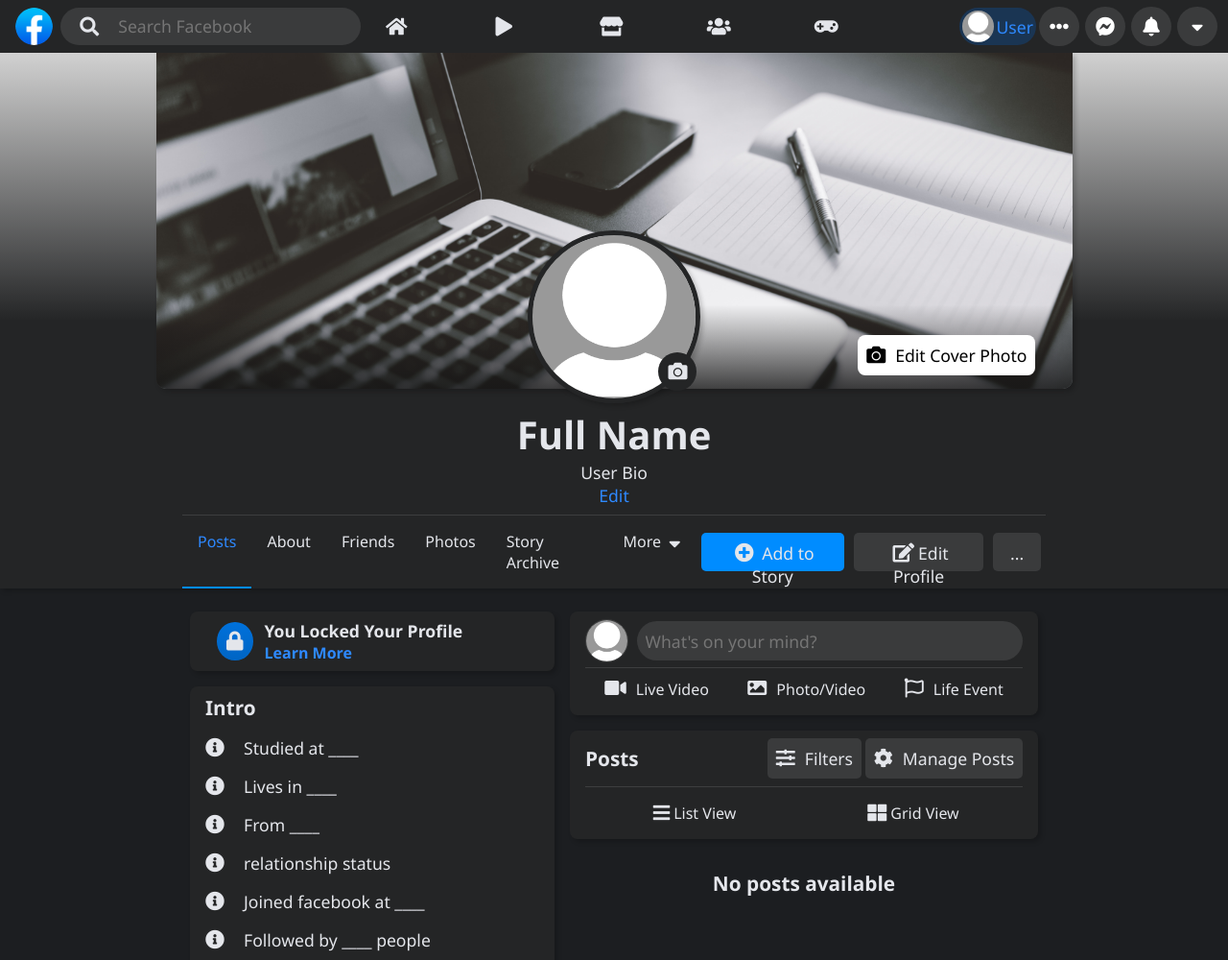
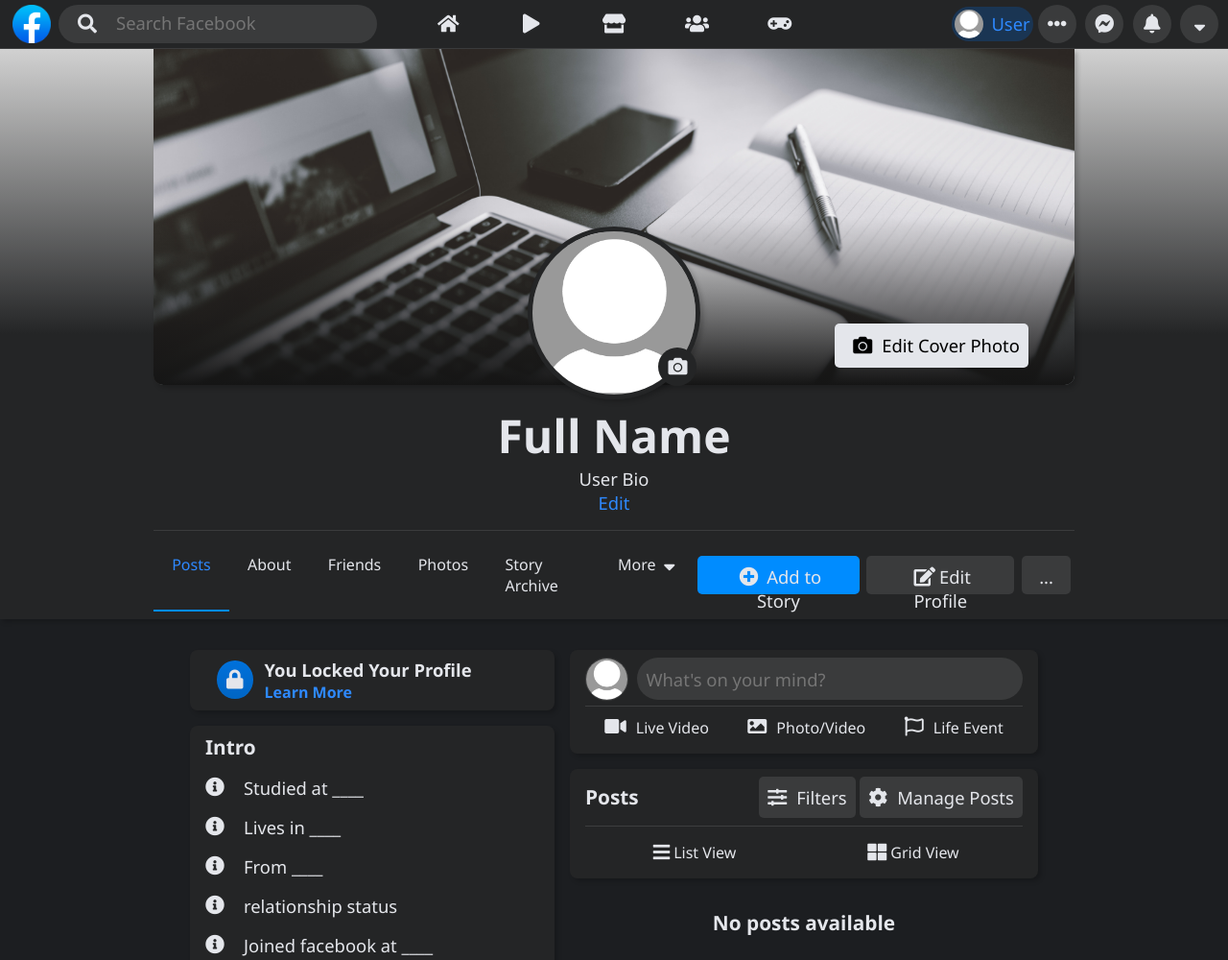
Before and after one commit to Mahmudur-Rashid/Facebook-Profile-UI-2021, a plain HTML site: page index.html in a window 1280 px wide. Shown: the top 1000 px of the page at 96% size. Drawn offline with Linux system fonts and the light colour scheme.

Commit message:
Add files via upload

```diff
--- a/index.html
+++ b/index.html
@@ -1,6 +1,3 @@
-
-<!-- * This is not a responsive page. As a result, this page is not mobile friendly! -->
-
 <!-- This is my personal project. It's not even close to the original Facebook when it comes to anything other than the layout. Regardless, all credits go to their original creators. Only the code written below is mine.-->
 
 <!DOCTYPE html>
@@ -19,10 +16,13 @@
 
     <nav id="top-nav">
 
+        <div id="top-nav-container">
             <!-- Logo & Search bar -->
-
             <section class="nav-container nav-left">
-            <img id="company-logo" src="./Pics/facebook.png" alt="">
+                <div id="company-logo">
+                    <img src="./Pics/facebook.png" alt="">
+                </div>
+                <button id="search-btn"><i class="fa fa-search"></i></button>
                 <div id="search-bar">
                     <i class="fas fa-search"></i>
                     <input type="text"placeholder="Search Facebook">
@@ -32,20 +32,20 @@
             <!-- Navigation buttons -->
 
             <section class="nav-container nav-middle">
-            <div id="top-nav-buttons">
-                <ul>
-                    <a href="#"><i class="fas fa-home"></i></a></li>
+                    <ul id="top-nav-buttons">
+                        <li><a href="#"><i class="fas fa-home"></i></a></li>
                         <li><a href="#"><i class="fas fa-play"></i></a></li>
                         <li><a href="#"><i class="fas fa-store"></i></a></li>
                         <li><a href="#"><i class="fas fa-users"></i></a></li>
                         <li><a href="#"><i class="fas fa-gamepad"></i></a></li>
                     </ul>
-            </div>
+                <button id="top-nav-dropdown-btn"><i class="fa fa-bars"></i></button>
             </section>
 
             <!-- User profile, Menu, Notifications, Messenger & User Account options  -->
 
             <section class="nav-container nav-right">
+
                 <div id="user-profile-button">
                     <img src="./Pics/user.jpg" alt="">
                     <p>User</p>
@@ -55,10 +55,11 @@
                         <li><a href="#"><i class="fas fa-ellipsis-h"></i></a></li>
                         <li><a href="#"><i class="fab fa-facebook-messenger"></i></a></li>
                         <li><a href="#"><i class="fas fa-bell"></i></a></li>
-                    <li><a href="#"><i style="transform: translate(-50%,-65%);" class="fas fa-sort-down"></i></a></li>
+                        <li><a href="#"><i class="fas fa-sort-down"></i></a></li>
                     </ul>
                 </div>
             </section>
+        </div>
     </nav>
 
     <!-- User Profile header -->
@@ -98,14 +99,14 @@
                     <li>more <i style="padding-left: 8px ;" class="fas fa-sort-down"></i></li>
                 </ul>
             </div>
-            <div id="buttons">
+            <button id="heading-nav-dropdown-btn"><i class="fa fa-sort-down"></i>more</button>
+            <div id="heading-nav-buttons">
                 <button class="btn" id="story"><i class="fas fa-plus-circle"></i> Add to Story</button>
                 <button class="btn" id="edit-profile"><i class="fas fa-edit"></i>Edit Profile</button>
                 <button class="btn" id="edit-more"><p>...</p></button>
             </div>
         </div>
     </header>
-
     <!-- User Profile content -->
 
     <main>
--- a/style.css
+++ b/style.css
@@ -46,12 +46,6 @@ body {
 	background-color: var(--bg-color-darker);
 }
 
-main {
-	margin: 0 auto;
-	max-width: 900px;
-	display: flex;
-}
-
 /*============================
 	2. Custom properties
   ============================*/
@@ -77,34 +71,59 @@ main {
 	3. Typography
 ============================*/
 
-
-h1{
-	font-size: 2.5rem;
+h1 {
+	font-size: 2rem;
 }
-h2{
-	font-size: 1.3rem;
+h2 {
+	font-size: 1.1rem;
 }
 
 p,
 input[placeholder],
-button{
+button {
+	font-size: 1rem;
+}
+i {
 	font-size: 1.1rem;
 }
-i{
+
+@media (min-width: 720px) {
+	h1 {
+		font-size: 2.5rem;
+	}
+	h2 {
 		font-size: 1.25rem;
 	}
+	p,
+	input[placeholder],
+	button {
+		font-size: 1.15rem;
+	}
+	i {
+		font-size: 1.25rem;
+	}
+}
+
+@media (min-width: 1080px) {
+	h1 {
+		font-size: 3rem;
+	}
+	h2 {
+		font-size: 1.3rem;
+	}
+}
 #life-events p,
-#life-events i{
+#life-events i {
 	font-size: 0.95rem;
 }
 #answered-questions p,
-#answered-questions i{
+#answered-questions i {
 	font-size: 0.9rem;
 }
-#footer *{
+#footer * {
 	font-size: 0.85rem;
 }
-.sidebar-content-heading a{
+.sidebar-content-heading a {
 	font-size: 1.2rem;
 }
 /*============================
@@ -112,42 +131,55 @@ i{
 ============================*/
 
 #top-nav {
-	display: flex;
-	justify-content: space-between;
 	position: sticky;
+	width: 100%;
+	z-index: 10;
 	top: 0;
-	z-index: 1000;
 	background-color: var(--bg-color-dark);
-	max-height: 55px;
-	padding: 0.5em 0;
+	padding: 0.3em;
+	border-bottom: 1px solid var(--primary-accent-color);
 }
 
+#top-nav-container {
+	display: flex;
+}
 .nav-container {
 	display: flex;
 	align-items: center;
-}
-
-.nav-left,
-.nav-right {
-	width: 25%;
-}
-
-.nav-middle {
-	width: 50%;
-}
-.nav-right {
-	justify-content: flex-end;
-	margin-right: 0.5em;
-}
-#company-logo {
-	height: 100%;
-	margin: 0 0.5em;
-	margin-left: 1em;
-	border-radius: 50%;
+	flex: 1;
 }
 
 /* left */
 
+#company-logo {
+	margin: 0 0.5em;
+	height: 40px;
+	border-radius: 50%;
+}
+#company-logo img {
+	height: 100%;
+}
+#search-bar {
+	display: none;
+}
+#search-btn {
+	border: none;
+	height: 40px;
+	width: 40px;
+	border-radius: 50%;
+	position: relative;
+}
+#search-btn i {
+	position: absolute;
+	top: 50%;
+	left: 50%;
+	transform: translate(-50%, -50%);
+}
+
+@media (min-width: 1080px) {
+	#search-btn {
+		display: none;
+	}
 	#search-bar {
 		height: 100%;
 		width: 100%;
@@ -156,6 +188,7 @@ i{
 
 	#search-bar input {
 		border: none;
+		width: 75%;
 		border-radius: 0px 50px 50px 0px;
 		background-color: var(--primary-accent-color);
 		color: var(--primary-text-color);
@@ -177,25 +210,51 @@ i{
 	#search-bar > input[placeholder] {
 		padding-bottom: 0.1em;
 	}
+}
 
 /* middle */
 
 #top-nav-buttons {
-	margin: 0 auto;
+	display: none;
+}
+.nav-middle {
+	justify-content: flex-start;
+}
+#top-nav-dropdown-btn {
+	border: none;
+	background: none;
+	color: var(--primary-text-color);
+	height: 100%;
+	width: 50px;
+	border-radius: 5px;
+	position: relative;
 }
 
-#top-nav-buttons ul {
+#top-nav-dropdown-btn i {
+	position: absolute;
+	top: 50%;
+	left: 50%;
+	transform: translate(-50%, -50%);
+}
+#top-nav-dropdown-btn:hover {
+	transition: var(--default-transition);
+	background-color: var(--primary-accent-color-hover);
+}
+
+@media (min-width: 720px) {
+	#top-nav-buttons {
 		display: flex;
+		justify-content: space-between;
+		width: 100%;
 		list-style-type: none;
 	}
-
 	#top-nav-buttons a {
+		display: block;
+		color: var(--primary-text-color);
+		height: 40px;
+		width: 60px;
+		margin: 0 0.2em;
 		position: relative;
-	display: block;
-	padding: 1.5em 3em;
-	margin: 0 0.5em;
-	text-decoration: none;
-	color: var(--primary-text-color);
 		border-radius: 5px;
 	}
 
@@ -205,17 +264,50 @@ i{
 		left: 50%;
 		transform: translate(-50%, -50%);
 	}
+	#top-nav-buttons a:hover {
+		background-color: var(--primary-accent-color-hover);
+		transition: 0.2s all ease-in-out;
+	}
+	#top-nav-dropdown-btn {
+		display: none;
+	}
+}
+@media (min-width: 1080px) {
+	#top-nav-buttons a {
+		width: 80px;
+	}
+}
+/* right */
 
-#top-nav-buttons a:hover {
+.nav-right {
+	justify-content: flex-end;
+}
+#user-profile-button {
+	display: none;
+}
+#user-options ul {
+	display: flex;
+}
+#user-options li {
+	margin: 0 0.3em;
 	background-color: var(--primary-accent-color);
-	transition: var(--default-transition);
+	height: 40px;
+	width: 40px;
+	border-radius: 50%;
+	list-style-type: none;
+	position: relative;
 }
 
-/* right */
-
+#user-options i {
+	position: absolute;
+	top: 50%;
+	left: 50%;
+	transform: translate(-50%, -50%);
+	color: var(--primary-text-color);
+}
+@media (min-width: 1080px) {
 	#user-profile-button {
-	height: 100%;
-	width: 5em;
+		max-width: 100%;
 		display: flex;
 		align-items: center;
 		padding: 0.2em;
@@ -225,7 +317,8 @@ i{
 	}
 
 	#user-profile-button img {
-	height: 100%;
+		height: 30px;
+		margin-right: 0.5em;
 		border-radius: 50%;
 	}
 
@@ -234,37 +327,9 @@ i{
 	}
 
 	#user-profile-button:hover {
-	background-color: rgb(53, 73, 94);
+		filter: brightness(1.2);
 		transition: var(--default-transition);
 	}
-
-#user-options ul {
-	height: 100%;
-	display: flex;
-	list-style-type: none;
-}
-
-#user-options a {
-	display: block;
-	position: relative;
-	padding: 1.3em;
-	color: white;
-	text-decoration: none;
-	background-color: var(--primary-accent-color);
-	border-radius: 50%;
-	margin: 0 0.2em;
-}
-
-#user-options i {
-	position: absolute;
-	top: 50%;
-	left: 50%;
-	transform: translate(-50%, -50%);
-}
-
-#user-options a:hover {
-	background-color: var(--primary-accent-color-hover);
-	transition: var(--default-transition);
 }
 
 /*============================
@@ -285,13 +350,12 @@ i{
 
 #cover-photo {
 	position: relative;
-	width: 955px;
-	height: 350px;
+	max-width: 960px;
+	height: 170px;
 	margin: 0 auto;
 	overflow: hidden;
 	box-shadow: var(--default-box-shadow);
 	border-radius: 0 0 10px 10px;
-	z-index: 0;
 }
 
 #cover-shadow-filter {
@@ -302,41 +366,62 @@ i{
 		to bottom,
 		rgba(21, 21, 21, 0),
 		rgba(21, 21, 21, 0),
-		rgba(21, 21, 21, 0),
-		rgba(21, 21, 21, 0),
-		rgba(21, 21, 21, 0.8)
+		rgba(21, 21, 21, 1)
 	);
 	width: 100%;
-	z-index: 2;
+	z-index: 1;
 }
 
 #cover-photo img {
-	width: 955px;
+	max-width: 100%;
 	transform: translateY(-20%);
 }
 
 #edit-cover-button {
 	position: absolute;
-	border-radius: 8px;
+	border-radius: 5px;
 	cursor: pointer;
 	border: none;
-	right: 4%;
-	bottom: 4%;
+	right: 10%;
+	bottom: 10%;
 	display: flex;
 	align-items: center;
 	padding: 0.5em;
 	text-transform: capitalize;
-	z-index: 2;
-	background-color: var(--bg-color-light);
+	z-index: 1;
+	background-color: var(--primary-text-color);
 }
 
 #edit-cover-button i {
-	padding-right: 0.5em;
+	padding: 0.2em 0.5em;
+}
+
+#edit-cover-button p {
+	display: none;
 }
 
 #edit-cover-button:hover {
 	transition: var(--default-transition);
 	background-color: var(--bg-color-light-hover);
+}
+
+@media (min-width: 480px) {
+	#cover-photo {
+		height: 250px;
+	}
+}
+
+@media (min-width: 720px) {
+	#cover-photo {
+		height: 350px;
+	}
+	#edit-cover-button {
+		bottom: 5%;
+		right: 5%;
+	}
+	#edit-cover-button p {
+		display: inline;
+	}
 }
 
 /* Profile picture and details */
@@ -349,7 +434,6 @@ i{
 	flex-direction: column;
 	margin-top: -165px;
 	text-transform: capitalize;
-	z-index: 10;
 }
 
 #edit-bio {
@@ -364,22 +448,30 @@ i{
 }
 
 #profile-pic {
+	width: 180px;
 	border-radius: 50%;
 	position: relative;
+	z-index: 1;
 }
 
 #profile-pic img {
-	width: 180px;
+	width: 100%;
 	border: 5px solid var(--bg-color-dark);
 	border-radius: 50%;
 	box-shadow: var(--default-box-shadow);
+}
+
+#profile-pic img:hover {
+	transition: var(--default-transition);
+	cursor: pointer;
+	filter: brightness(75%);
 }
 
 #profile-pic i {
 	position: absolute;
 	cursor: pointer;
 	background-color: var(--bg-color-dark);
-
+	color: var(--primary-text-color);
 	padding: 0.5em;
 	border-radius: 50%;
 	bottom: 10%;
@@ -391,16 +483,32 @@ i{
 	transition: var(--default-transition);
 }
 
+/* navigation links below profile picture */
+
 #heading-nav {
-	max-width: 900px;
-	border-top: var(--border-top);
-	margin: 0.5em auto;
+	border-top: 1px solid var(--primary-accent-color);
+	margin: 1em;
+	max-width: 960px;
+	padding: 0.5em 0;
 	display: flex;
 	align-items: center;
 	justify-content: space-between;
 }
-
-/* navigation links below profile picture */
+#heading-nav-dropdown-btn {
+	border: none;
+	background: none;
+	color: var(--secondary-accent-color);
+	text-transform: capitalize;
+	padding: 0.5em 1em;
+	border-bottom: 2px solid;
+	height: 40px;
+}
+#heading-nav-dropdown-btn i {
+	padding: 0 0.2em;
+}
+#nav-links {
+	display: none;
+}
 
 #nav-links ul {
 	list-style-type: none;
@@ -410,7 +518,7 @@ i{
 
 #nav-links li {
 	cursor: pointer;
-	padding: 1em;
+	padding: 1em 1.2em;
 	text-transform: capitalize;
 	color: var(--primary-text-color);
 	border-radius: 5px;
@@ -430,17 +538,16 @@ i{
 	border-radius: 0;
 }
 
-#buttons {
+#heading-nav-buttons {
 	display: flex;
 	align-items: center;
 	justify-content: space-between;
 }
-
 .btn {
 	cursor: pointer;
 	color: var(--primary-text-color);
 	background-color: var(--primary-accent-color);
-	margin: 0 0.3em;
+	margin: 0 0.2em;
 	padding: 0.5em;
 	height: 40px;
 	border: none;
@@ -459,22 +566,50 @@ i{
 #story {
 	background-color: var(--secondary-accent-color);
 }
-
 #story:hover {
 	background-color: var(--secondary-accent-color-hover);
 	transition: var(--default-transition);
 }
-
 #edit-more {
 	padding: 0.5em 1em;
 }
 
+@media (min-width: 1080px) {
+	#heading-nav {
+		margin: 1em auto;
+	}
+	#heading-nav-dropdown-btn {
+		display: none;
+	}
+	#nav-links {
+		display: block;
+	}
+	.btn {
+		padding: 0.5em 1em;
+	}
+}
 /*============================
 	6. Left section
   ============================*/
 
+main {
+	margin: 0 auto;
+	max-width: 400px;
+	display: flex;
+	flex-direction: column;
+}
+
+@media (min-width: 720px) {
+	main {
+		max-width: 900px;
+		flex-direction: row;
+	}
+	#user-main-content {
+		width: 56%;
+	}
 	#user-sidebar {
 		width: 44%;
+	}
 }
 
 .sidebar-content-heading {
@@ -496,10 +631,6 @@ i{
 .sidebar-content-heading a:hover {
 	background-color: var(--primary-accent-color);
 	transition: var(--default-transition);
-}
-
-#user-main-content {
-	width: 56%;
 }
 
 #user-sidebar > div,
```
Lines whose indentation alone changed are shown as unchanged.
